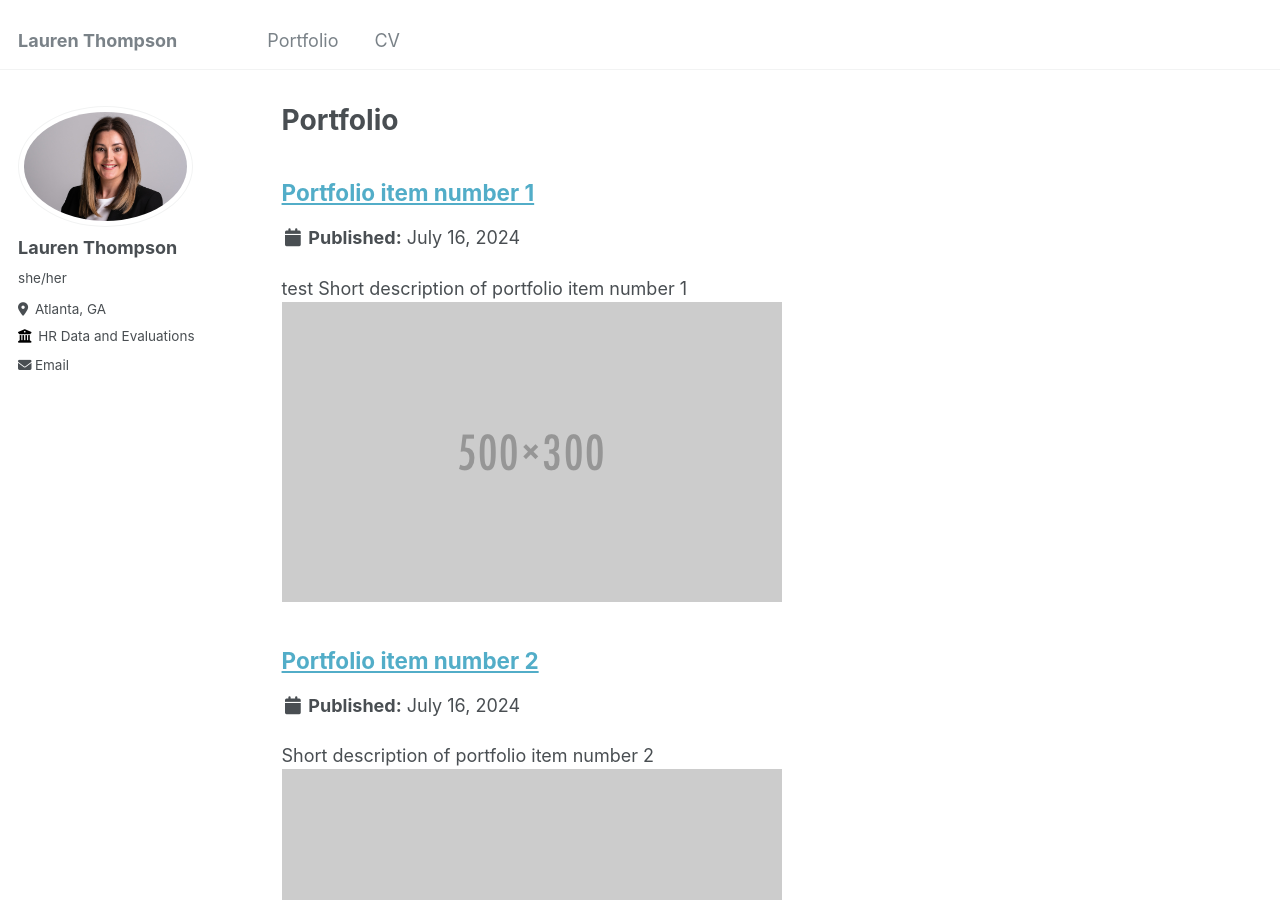
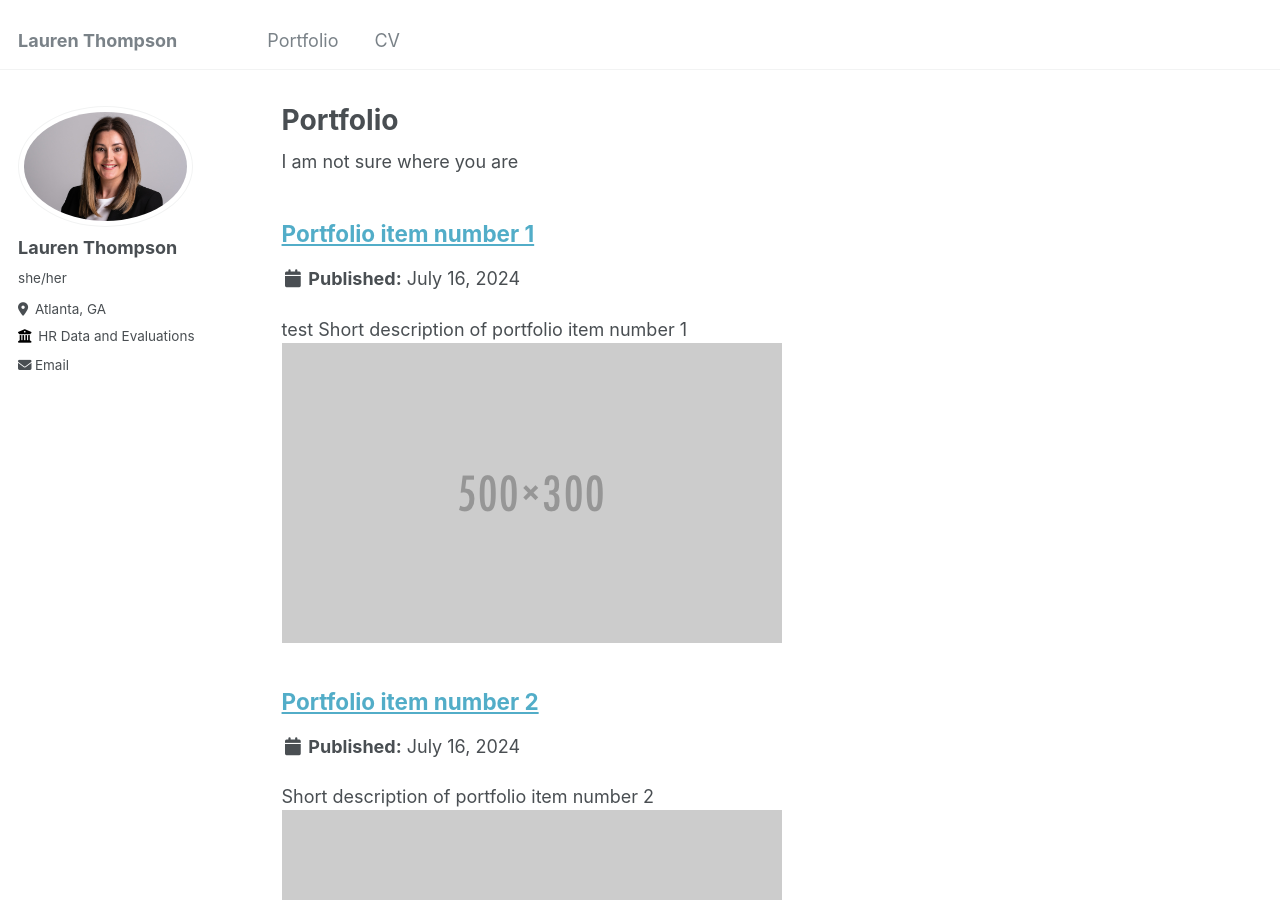
Before and after one commit to laurenthompson4477/Portfolio.github.io, a Jekyll site: the page built from _pages/portfolio.html, in a window 1280 px wide and 900 px high. Built offline with Jekyll 4.4.1, drawn with Linux system fonts in a browser that asks for light colours.

Commit message:
Update portfolio.html

```diff
--- a/_pages/portfolio.html
+++ b/_pages/portfolio.html
@@ -7,6 +7,7 @@ author_profile: true
 
 {% include base_path %}
 
+I am not sure where you are
 
 {% for post in site.portfolio %}
   {% include archive-single.html %}
```
